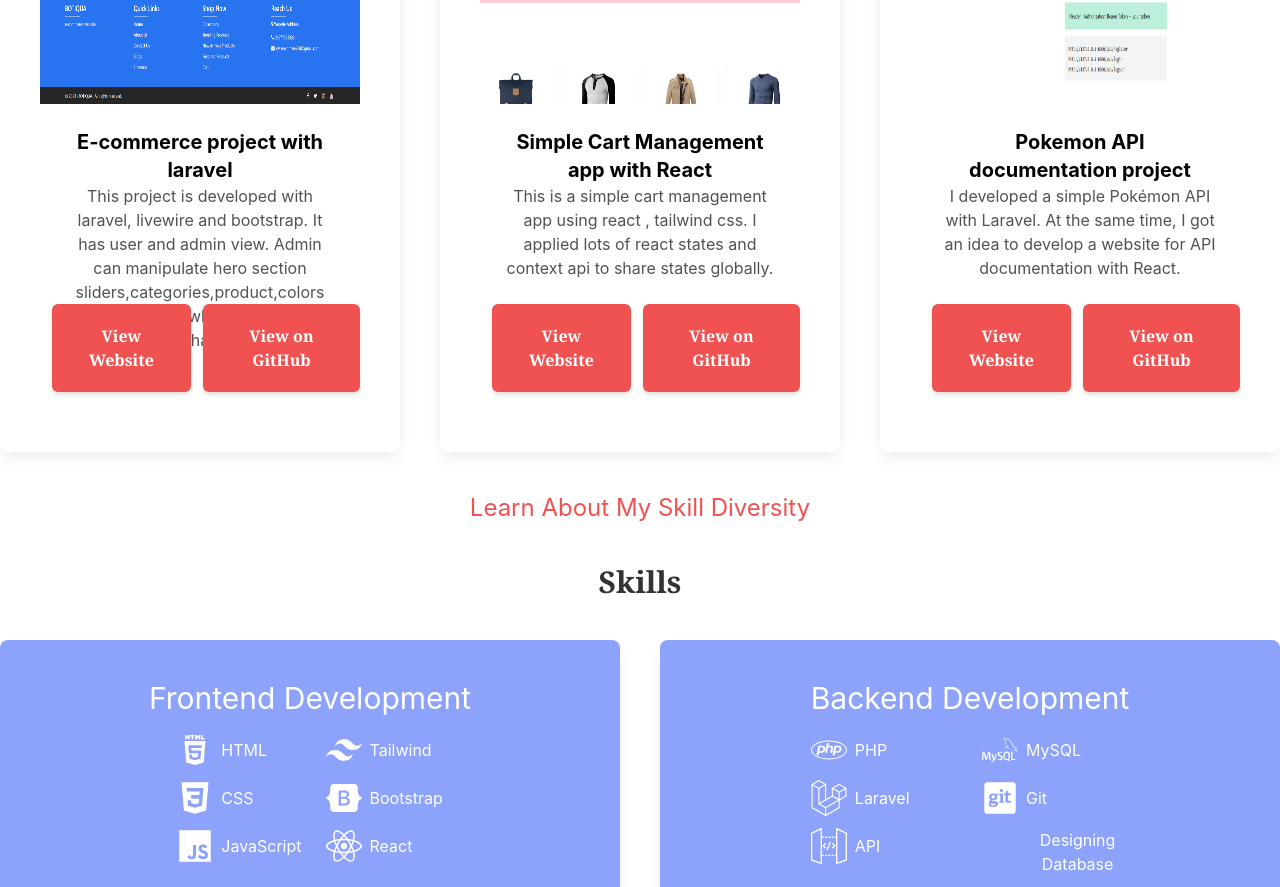
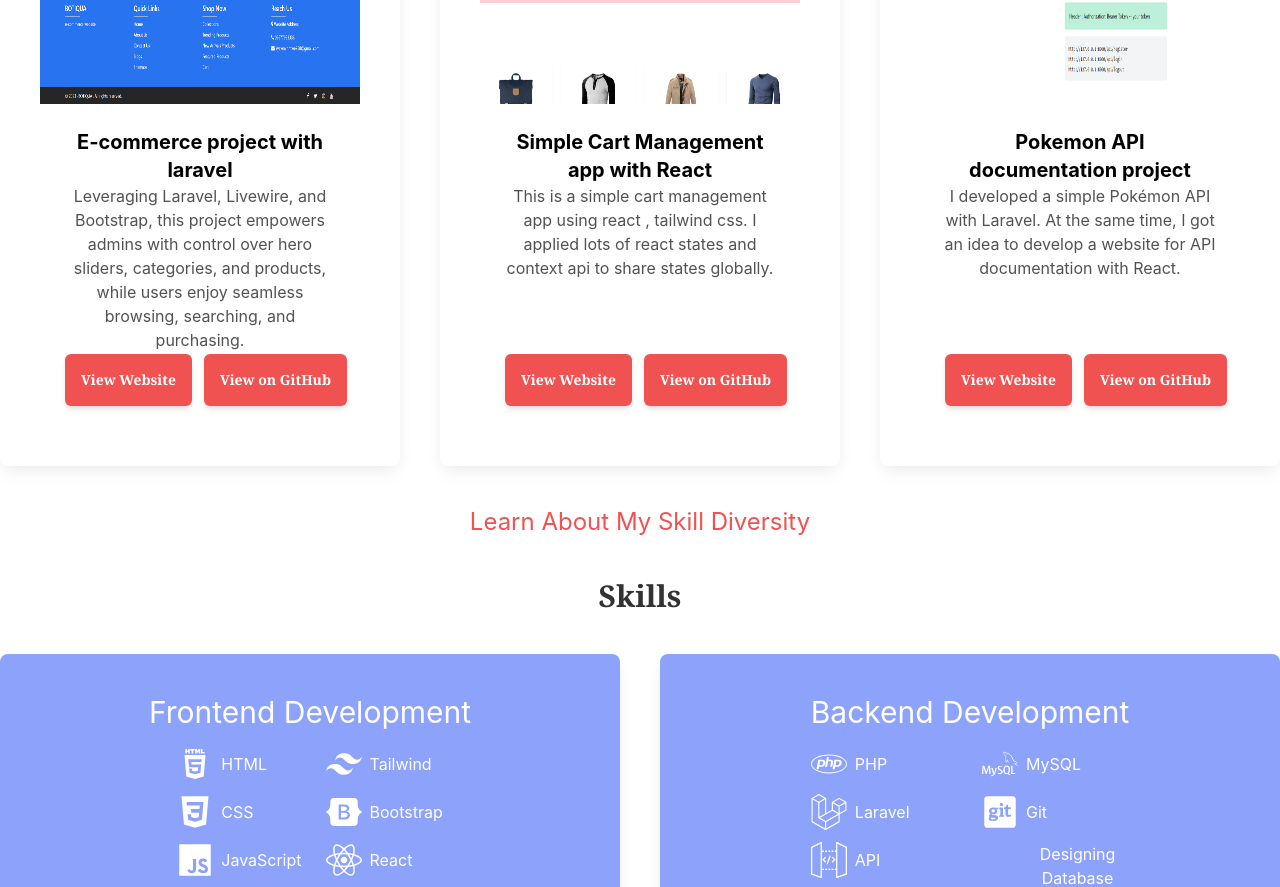
Before and after one commit to kyawminht/portfolio, a React (Create React App) app: page / in a window 1280 px wide. Shown: the part 1027-1914 px from the top of the page. Built offline with nearby package versions, Linux system fonts and the light colour scheme; some icons are missing.

Commit message:
adding animation and fixing responsiveness

```diff
--- a/package.json
+++ b/package.json
@@ -7,6 +7,7 @@
     "@testing-library/jest-dom": "^5.17.0",
     "@testing-library/react": "^13.4.0",
     "@testing-library/user-event": "^13.5.0",
+    "animate.css": "^4.1.1",
     "flowbite": "^2.2.1",
     "flowbite-react": "^0.7.2",
     "react": "^18.2.0",
--- a/public/index.html
+++ b/public/index.html
@@ -2,14 +2,14 @@
 <html lang="en">
   <head>
     <meta charset="utf-8" />
-    <link rel="icon" href="%PUBLIC_URL%/favicon.ico" />
+    <link rel="icon" href="%PUBLIC_URL%/profile.ico" />
     <meta name="viewport" content="width=device-width, initial-scale=1" />
     <meta name="theme-color" content="#000000" />
     <meta
       name="description"
       content="Web site created using create-react-app"
     />
-    <link rel="apple-touch-icon" href="%PUBLIC_URL%/logo.icon" />
+    <link rel="apple-touch-icon" href="%PUBLIC_URL%/profile.ico" />
     <!--
       manifest.json provides metadata used when your web app is installed on a
       user's mobile device or desktop. See https://developers.google.com/web/fundamentals/web-app-manifest/
@@ -24,7 +24,11 @@
       work correctly both with client-side routing and a non-root public URL.
       Learn how to configure a non-root public URL by running `npm run build`.
     -->
-    <title>React App</title>
+    <link
+    rel="stylesheet"
+    href="https://cdnjs.cloudflare.com/ajax/libs/animate.css/4.1.1/animate.min.css"
+  />
+    <title>kyaw min htwe</title>
   </head>
   <body>
     <noscript>You need to enable JavaScript to run this app.</noscript>
--- a/src/components/Contact.jsx
+++ b/src/components/Contact.jsx
@@ -98,9 +98,9 @@ const Contact = () => {
             </div>
             <button
               type="submit"
-              className=" bg-red-500 py-3 font-serif font-extrabold px-5 text-sm text-center text-white rounded-lg bg-primary-700 sm:w-fit hover:bg-primary-800 focus:ring-4 focus:outline-none focus:ring-primary-300 dark:bg-primary-600 dark:hover:bg-primary-700 dark:focus:ring-primary-800"
+              className=" bg-red-500 py-3 font-serif font-extrabold px-5 text-sm text-center text-white rounded-lg bg-primary-700 sm:w-fit hover:bg-primary-800 focus:ring-4 focus:outline-none focus:ring-primary-300 dark:bg-primary-600 dark:hover:bg-primary-700 dark:focus:ring-primary-800 hover:scale-110 duration-200"
             >
-              Send message
+              Send Message
             </button>
           </form>
         </div>
--- a/src/components/Nav.jsx
+++ b/src/components/Nav.jsx
@@ -65,7 +65,7 @@ const Nav = () => {
   }, []);
 
   return (
-    <Navbar rounded className={` rounded ${isSticky ? ' bg-slate-800 sticky top-0 shadow-md' : 'bg-slate-800'}`}>
+    <Navbar rounded className={` z-10 rounded ${isSticky ? ' bg-slate-800 sticky top-0 shadow-md' : 'bg-slate-800'}`}>
       <NavbarBrand >
         <span className="self-center whitespace-nowrap text-xl font-semibold text-white">My Portfolio</span>
       </NavbarBrand>
--- a/src/components/Project.jsx
+++ b/src/components/Project.jsx
@@ -1,16 +1,18 @@
-import React from 'react'
-import EImage from '../assets/e-commerce.png'
-import PImage1 from '../assets/p2.png'
-import PImage2 from '../assets/pokemondocs.png'
-
-
+import React from "react";
+import EImage from "../assets/e-commerce.png";
+import PImage1 from "../assets/p2.png";
+import PImage2 from "../assets/pokemondocs.png";
 
 const Project = () => {
   return (
-    <div className=" mb-5 scroll-smooth" id='project'>
+    <div className=" mb-5 scroll-smooth" id="project">
       <div className="grid justify-center m-10">
-      <p className=" text-red-500 dark:text-white text-2xl">Glimpse into My Work</p>
-      <h4 className="text-3xl font-bold  font dark:text-white mt-10 font-serif">Projects</h4>
+        <p className=" text-red-500 dark:text-white text-2xl">
+          Glimpse into My Work
+        </p>
+        <h4 className="text-3xl font-bold  font dark:text-white mt-10 font-serif">
+          Projects
+        </h4>
       </div>
       <div className="container mx-auto flex flex-col sm:flex-row justify-center gap-10 ">
         <div className="flex-1 sm:max-w-[auto] md:max-w-[auto] lg:max-w-[auto] xl:max-w-[auto] rounded-lg bg-white shadow-[0_2px_15px_-3px_rgba(0,0,0,0.07),0_10px_20px_-2px_rgba(0,0,0,0.04)] dark:bg-neutral-700 hover:scale-105 duration-150 p-10 dark:text-white ">
@@ -21,19 +23,29 @@ const Project = () => {
               alt="Project 1"
             />
           </div>
-        <div className="p-6 h-[200px]">
-          <h6 className="text-xl font-bold">E-commerce project with laravel</h6>
+          <div className="p-6 h-[250px]">
+            <h6 className="text-xl font-bold">
+              E-commerce project with laravel
+            </h6>
             <p className="text-base text-neutral-600 dark:text-neutral-200">
-            This project is developed with laravel, livewire and bootstrap. It has user and admin view.
-            Admin can manipulate hero section sliders,categories,product,colors and many more while user
-            can see, search and purchase the products.
+            Leveraging Laravel, Livewire, and Bootstrap, this project empowers admins with control over hero sliders, categories, and products, while users enjoy seamless browsing, searching, and purchasing.
             </p>
           </div>
           <div className="flex justify-center mb-5">
-          <a href="https://kmh.shwemmhost.com/" target="_blank" rel="noreferrer" className=" bg-red-500 text-white font-serif font-extrabold px-4 p-5 rounded-md shadow-md hover:scale-105 duration-150 mx-3">
+            <a
+              href="https://kmh.shwemmhost.com/"
+              target="_blank"
+              rel="noreferrer"
+              className=" bg-red-500 text-white font-serif font-extrabold p-4 rounded-md shadow-md hover:scale-105 duration-150 mx-3 text-sm"
+            >
               View Website
             </a>
-          <a href='https://github.com/kyawminht/e-commerce' rel="noreferrer" target="_blank" className=" bg-red-500 text-white font-serif font-extrabold px-4 p-5 rounded-md shadow-md hover:scale-105 duration-150">
+            <a
+              href="https://github.com/kyawminht/e-commerce"
+              rel="noreferrer"
+              target="_blank"
+              className=" bg-red-500 text-white font-serif font-extrabold p-4 rounded-md shadow-md hover:scale-105 duration-150 text-sm"
+            >
               View on GitHub
             </a>
           </div>
@@ -46,17 +58,31 @@ const Project = () => {
               alt="Project 1"
             />
           </div>
-        <div className="p-6 h-[200px]">
-        <h6 className="text-xl font-bold">Simple Cart Management app with React</h6>
+          <div className="p-6 h-[250px]">
+            <h6 className="text-xl font-bold">
+              Simple Cart Management app with React
+            </h6>
             <p className="text-base text-neutral-600 dark:text-neutral-200">
-            This is a simple cart management app using react , tailwind css. I applied lots of react states and context api to share states globally.
+              This is a simple cart management app using react , tailwind css. I
+              applied lots of react states and context api to share states
+              globally.
             </p>
           </div>
           <div className="flex justify-center mb-5">
-          <a href='https://simple-cart-management-vvhz.vercel.app/' rel="noreferrer" target="_blank" className="bg-red-500 text-white font-serif font-extrabold px-4 p-5 rounded-md shadow-md hover:scale-105 duration-150 mx-3">
+            <a
+              href="https://simple-cart-management-vvhz.vercel.app/"
+              rel="noreferrer"
+              target="_blank"
+              className="bg-red-500 text-white font-serif font-extrabold p-4 rounded-md shadow-md hover:scale-105 duration-150 mx-3 text-sm"
+            >
               View Website
             </a>
-          <a href="https://github.com/kyawminht/simple-cart-management/blob/main/README.md" rel="noreferrer" target="_blank" className="bg-red-500 font-serif font-extrabold text-white px-4 p-5 rounded-md shadow-md hover:scale-105 duration-150">
+            <a
+              href="https://github.com/kyawminht/simple-cart-management/blob/main/README.md"
+              rel="noreferrer"
+              target="_blank"
+              className="bg-red-500 font-serif font-extrabold text-white p-4 rounded-md shadow-md hover:scale-105 duration-150 text-sm"
+            >
               View on GitHub
             </a>
           </div>
@@ -70,26 +96,38 @@ const Project = () => {
               alt="Project 1"
             />
           </div>
-        <div className="p-6 h-[200px]">
-        <h6 className="text-xl font-bold">Pokemon API documentation project</h6>
+          <div className="p-6 h-[250px]">
+            <h6 className="text-xl font-bold">
+              Pokemon API documentation project
+            </h6>
             <p className="text-base text-neutral-600 dark:text-neutral-200">
-          I developed a simple Pokémon API with Laravel. At the same time, I got an idea to develop a website for API documentation with React.
+              I developed a simple Pokémon API with Laravel. At the same time, I
+              got an idea to develop a website for API documentation with React.
             </p>
           </div>
 
           <div className="flex justify-center mb-5">
-          <a href='https://pokemon-api-docs.vercel.app/docs' target="_blank" rel="noreferrer" className="bg-red-500 font-serif font-extrabold text-white px-4 p-5 rounded-md shadow-md hover:scale-105 duration-150 mx-3">
+            <a
+              href="https://pokemon-api-docs.vercel.app/docs"
+              target="_blank"
+              rel="noreferrer"
+              className="bg-red-500 font-serif font-extrabold text-white p-4 rounded-md shadow-md hover:scale-105 duration-150 mx-3 text-sm"
+            >
               View Website
             </a>
-          <a href='https://github.com/kyawminht/pokemon_api_docs' target="_blank" rel="noreferrer"  className="bg-red-500 font-serif font-extrabold text-white px-4 p-5 rounded-md shadow-md hover:scale-105 duration-150">
+            <a
+              href="https://github.com/kyawminht/pokemon_api_docs"
+              target="_blank"
+              rel="noreferrer"
+              className="bg-red-500 font-serif font-extrabold text-white p-4 rounded-md shadow-md hover:scale-105 duration-150 text-sm"
+            >
               View on GitHub
             </a>
           </div>
         </div>
-
       </div>
     </div>
-  )
-}
+  );
+};
 
-export default Project
+export default Project;
--- a/src/index.css
+++ b/src/index.css
@@ -1,3 +1,5 @@
+
+
 body {
   margin: 0;
   font-family: -apple-system, BlinkMacSystemFont, 'Segoe UI', 'Roboto', 'Oxygen',
```
Also changed, not shown: src/components/Hero.jsx (+6 -6 lines), 2 other files (tests, documents, lock files or other folders). Lines whose indentation alone changed are shown as unchanged.
